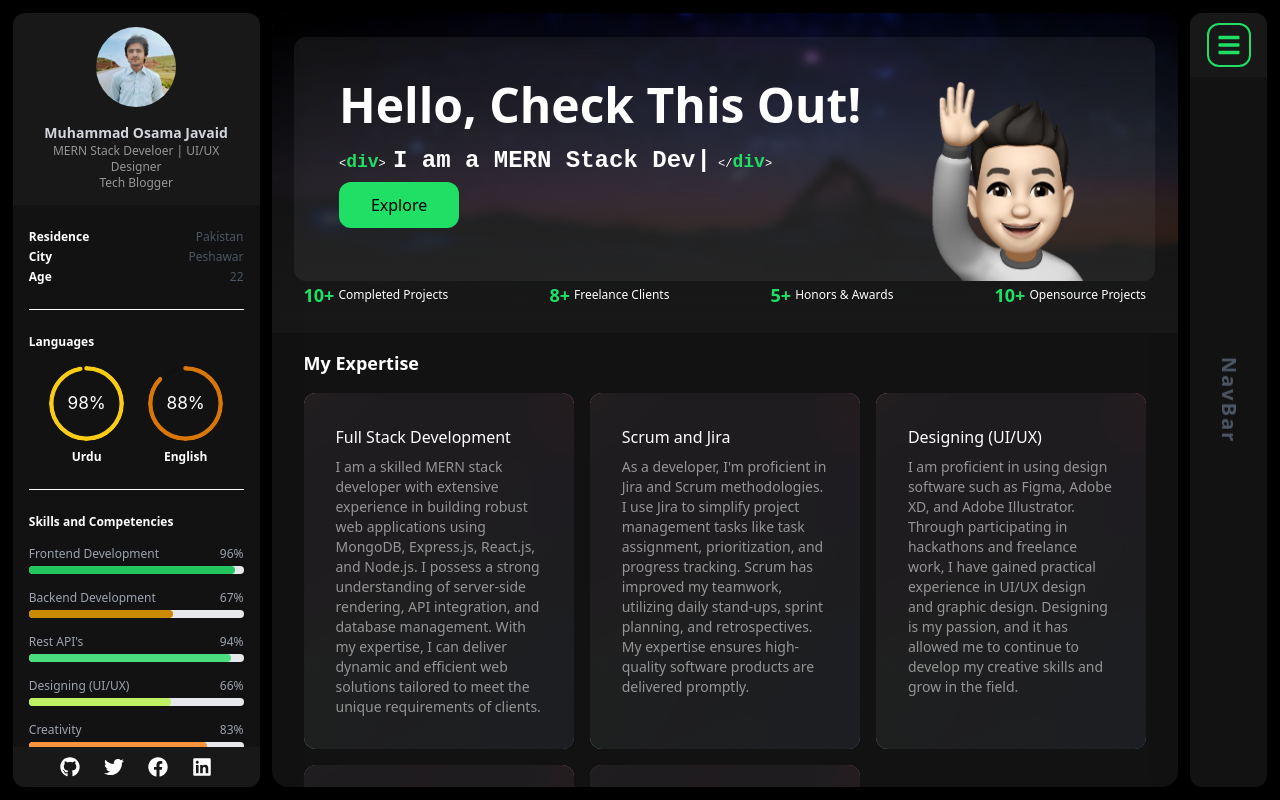
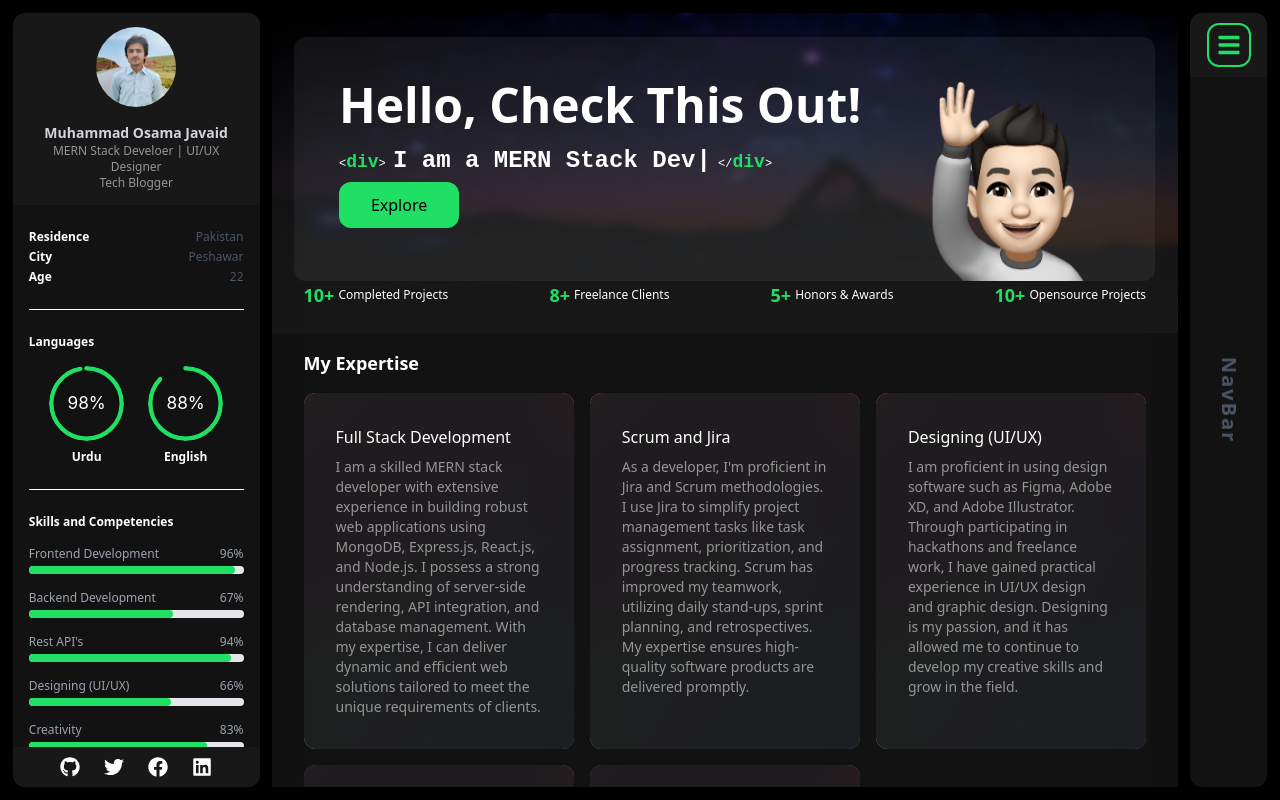
Before and after one commit to velocity-forge/Portfolio, a Next.js app: page / in a window 1280 px wide. Built offline with nearby package versions, Linux system fonts and the light colour scheme.

Commit message:
extra colors removed

```diff
--- a/components/Common/Intro/Languages.jsx
+++ b/components/Common/Intro/Languages.jsx
@@ -23,11 +23,11 @@ const Languages = () => {
                 <span className='text-Snow text-xs font-bold'>Languages</span>
                 <div className="flex flex-row items-center justify-center space-x-6">
                     <div className="flex flex-col items-center justify-center gap-y-2">
-                        <Progress strokeColor="#facc15" type="circle" percent={urdu} size={75} />
+                        <Progress strokeColor="#1fdf64" type="circle" percent={urdu} size={75} />
                         <span className='text-xs font-bold text-Snow'>Urdu</span>
                     </div>
                     <div className="flex flex-col items-center justify-center gap-y-2">
-                        <Progress strokeColor="#d97706" type="circle" percent={english} size={75} />
+                        <Progress strokeColor="#1fdf64" type="circle" percent={english} size={75} />
                         <span className='text-xs font-bold text-Snow'>English</span>
                     </div>
                 </div>
--- a/components/Common/Intro/Skills.jsx
+++ b/components/Common/Intro/Skills.jsx
@@ -6,11 +6,11 @@ const Skills = () => {
             <div className="flex flex-col gap-y-4">
                 <span className='text-Snow text-xs font-bold bg-gradient-to-bl'>Skills and Competencies</span>
                 <div className="flex flex-col space-y-4">
-                    <LinearBar title='Frontend Development' percent='96%' bgColor="bg-green-500" />
-                    <LinearBar title='Backend Development' percent='67%' bgColor="bg-yellow-600" />
-                    <LinearBar title="Rest API's" percent='94%' bgColor="gradie bg-green-400" />
-                    <LinearBar title='Designing (UI/UX)' percent='66%' bgColor="bg-lime-300" />
-                    <LinearBar title='Creativity' percent='83%' bgColor="bg-orange-400" />
+                    <LinearBar title='Frontend Development' percent='96%' bgColor="bg-Green" />
+                    <LinearBar title='Backend Development' percent='67%' bgColor="bg-Green" />
+                    <LinearBar title="Rest API's" percent='94%' bgColor="gradie bg-Green" />
+                    <LinearBar title='Designing (UI/UX)' percent='66%' bgColor="bg-Green" />
+                    <LinearBar title='Creativity' percent='83%' bgColor="bg-Green" />
 
                 </div>
             </div>
--- a/pages/index.jsx
+++ b/pages/index.jsx
@@ -5,7 +5,7 @@ import Recommendations from '../components/HomeComponents/Recommendations/Recomm
 import ClientReviews from '../components/HomeComponents/ClientReviews/ClientReviews';
 const home = () => {
     return (
-        <div className="rounded-xl -z-10">
+        <div className="-z-10">
             <Banner />
             <MyExpertise />
             <Recommendations />
--- a/pages/layout.js
+++ b/pages/layout.js
@@ -33,7 +33,7 @@ export default function Layout({ children }) {
                 {intro && <div onClick={(e) => setIntro(false)} className='fixed top-0 left-0  w-full h-full bg-black/50 backdrop-blur-[2px] z-40'></div>}
 
                 {/* middle of screen */}
-                <div className="w-full h-auto rounded-2xl lg:w-9/12 shadow-2xl bg-DeepNightBlack relative overflow-auto overflow-x-hidden no-scrollbar">
+                <div className="w-full h-auto lg:w-9/12 shadow-2xl bg-DeepNightBlack relative overflow-auto overflow-x-hidden no-scrollbar">
                     {children}
                 </div>
 
```
